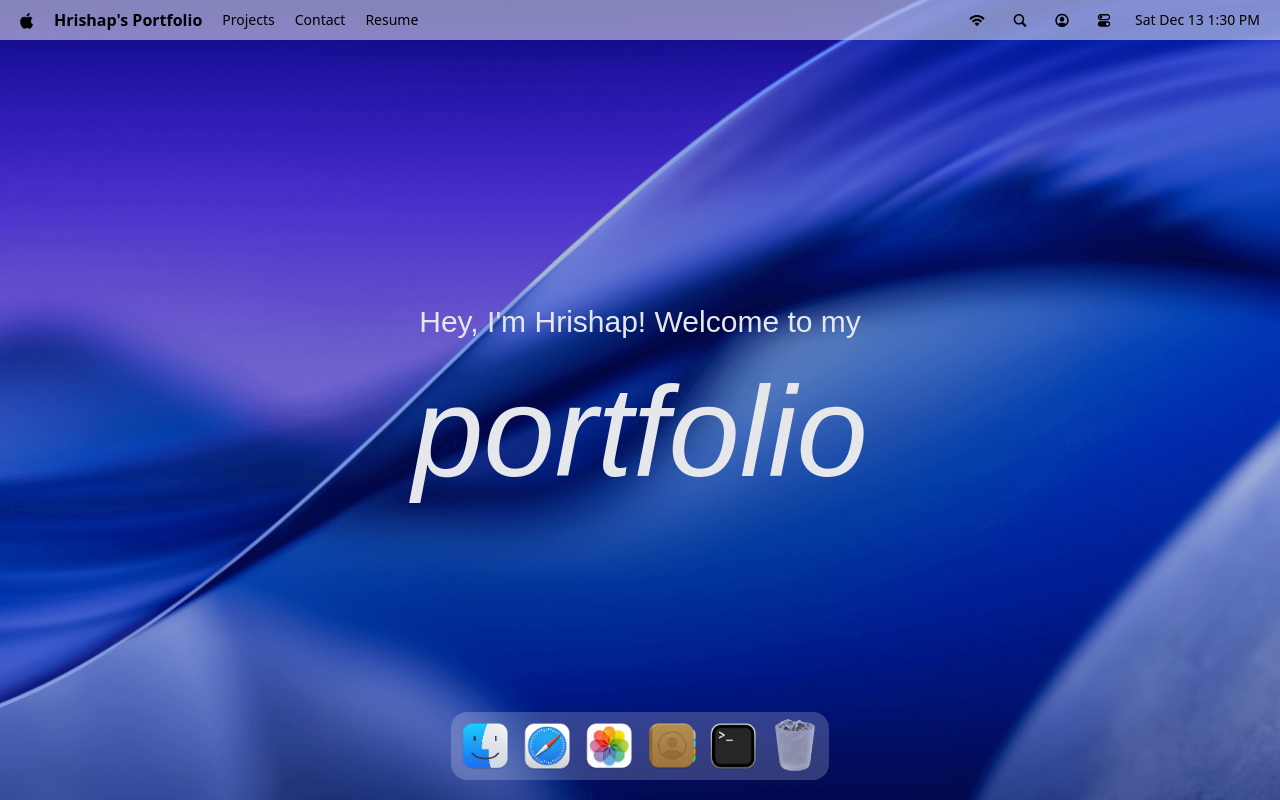
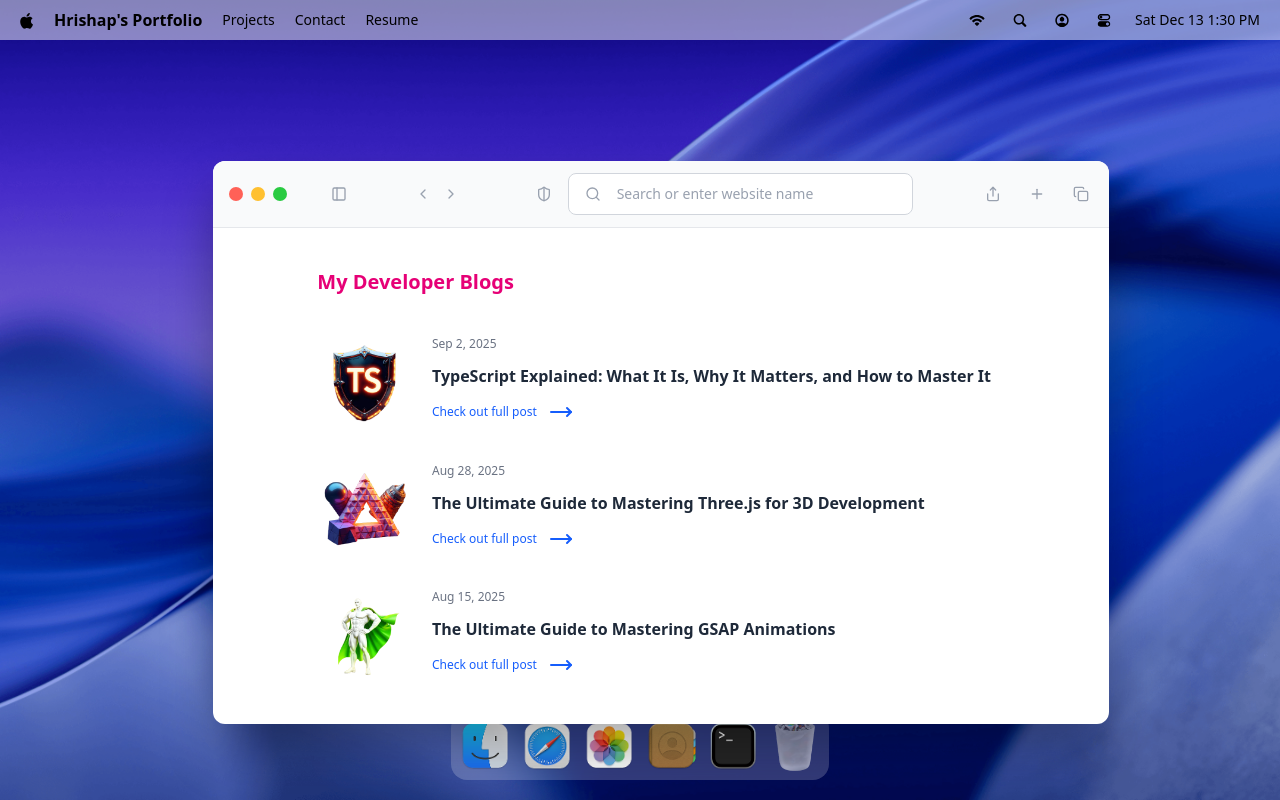
Before and after one commit to Hrishap/Hrishap_portfolio, a React (Vite) app: page / in a window 1280 px wide. Both pictures are taken after a click on the button 547 px from the left and 746 px from the top of the page. Built offline with nearby package versions, Linux system fonts and the light colour scheme; a web font is replaced by a local one.

Commit message:
Add Safari component and integrate into App for window management

```diff
--- a/src/App.jsx
+++ b/src/App.jsx
@@ -5,6 +5,7 @@
 import gsap from 'gsap'
 import React from 'react'
 import Terminal from '#windows/Terminal'
+import Safari from '#windows/Safari'
 
 gsap.registerPlugin(Draggable)
 const App = () => {
@@ -14,6 +15,7 @@
     <Welcome/>
    <Dock/>
    <Terminal/>
+   <Safari/>
   </main>
   )
 }
--- /dev/null
+++ b/src/windows/Safari.jsx
@@ -0,0 +1,68 @@
+import WindowControls from "#components/WindowControls"
+import { blogPosts } from "#constants"
+import WindowWrapper from "#hoc/WindowWrapper"
+import { ChevronLeft, ChevronRight, Copy, MoveRight, PanelLeft, Plus, Search, Share, ShieldHalf } from "lucide-react"
+
+const Safari = () => {
+  return (
+    <>
+    <div id="window-header">
+        <WindowControls target='safari'/>
+
+        <PanelLeft className="ml-10 icon"/>
+
+        <div className="flex items-center gap-1 ml-15">
+            <ChevronLeft className="icon"/>
+            <ChevronRight className="icon"/>
+        </div>
+
+        <div className="flex-1 flex-center gap-3">
+            <ShieldHalf className="icon"/>
+
+            <div className="search">
+                <Search className="icon"/>
+
+                <input
+                type="text"
+                placeholder="Search or enter website name"
+                className="flex-1"
+                />
+            </div>
+        </div>
+        <div className="flex items-center gap-5">
+            <Share className="icon"/>
+            <Plus className="icon"/>
+            <Copy className="icon"/>
+        </div>
+    </div>
+
+    <div className="blog">
+        <h2>My Developer Blogs</h2>
+
+        < div className="space-y-8">
+        {blogPosts.map(({id,image,title,date,link})=>(
+            <div key={id} className="blog-post">
+                <div className="col-span-2">
+                    <img src={image} alt={title}/>
+                </div>
+                <div className="content">
+                    <p>{date}</p>
+                    <h3>{title}</h3>
+                    <a href={link} target="_blank" rel="noopener noreferrer">
+                        Check out full post <MoveRight className="icon-hover"/>
+                    </a>
+                </div>
+            </div>
+        ))}
+
+        </div>
+
+    </div>
+
+    </>
+  )
+}
+
+const SafariWindow = WindowWrapper(Safari,"safari")
+
+export default SafariWindow
```
